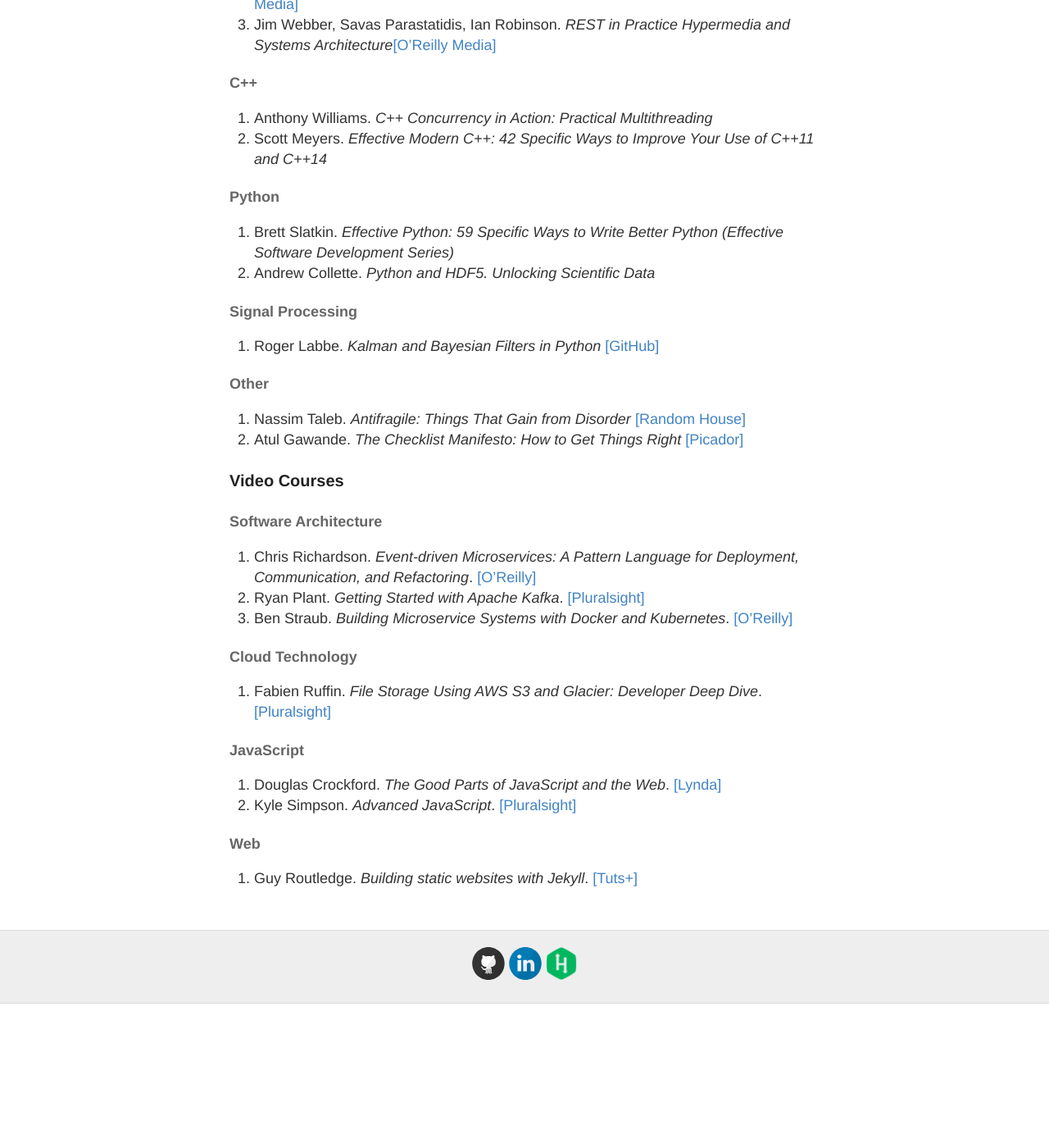
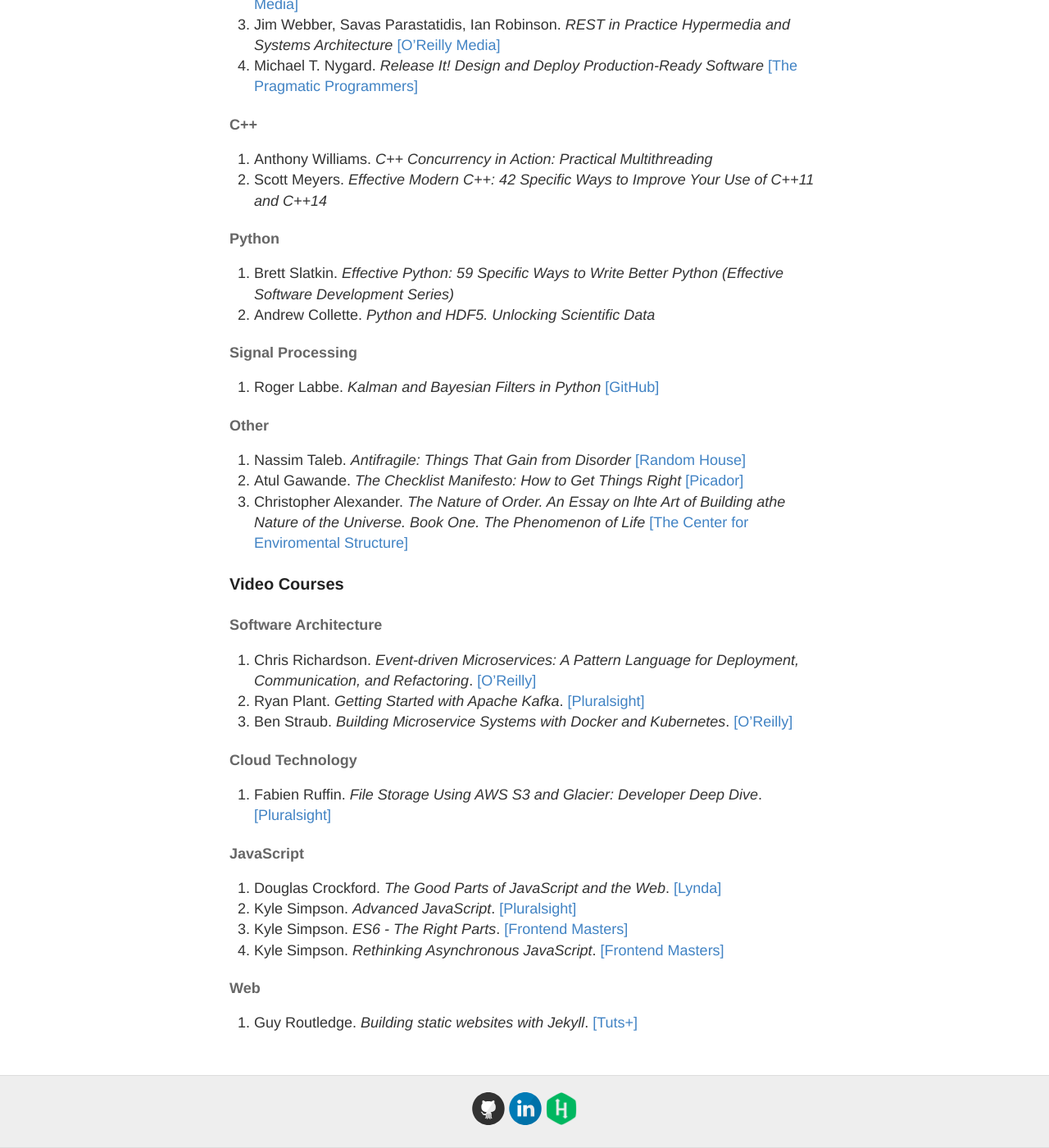
Before and after one commit to RomanKosobrodov/RomanKosobrodov.github.io, a Jekyll site: the page built from resources.md, in a window 1280 px wide and 1400 px high, scrolled down 630 px. Shown: the whole window at 82% size. Built offline with Jekyll 4.4.1, drawn with Linux system fonts in a browser that asks for light colours; before the commit the page ends 1854 px from its top, so only the background shows below that.

Commit message:
added more resources

```diff
--- a/resources.md
+++ b/resources.md
@@ -16,9 +16,10 @@
 ### Books
 
 #### Software Methodology
-1. Robert C. Martin. _Clean Code: A Handbook of Agile Software Craftsmanship_[[Prentice Hall]](https://www.amazon.com/Clean-Code-Handbook-Software-Craftsmanship/dp/0132350882)
-1. Sam Newman. _Building Microservices. Designing Fine-Grained Systems_[[O'Reilly Media]](https://www.amazon.com/Building-Microservices-Designing-Fine-Grained-Systems/dp/1491950358)
-1. Jim Webber, Savas Parastatidis, Ian Robinson. _REST in Practice Hypermedia and Systems Architecture_[[O'Reilly Media]](https://www.amazon.com/REST-Practice-Hypermedia-Systems-Architecture/dp/0596805829)
+1. Robert C. Martin. _Clean Code: A Handbook of Agile Software Craftsmanship_ [[Prentice Hall]](https://www.amazon.com/Clean-Code-Handbook-Software-Craftsmanship/dp/0132350882)
+1. Sam Newman. _Building Microservices. Designing Fine-Grained Systems_ [[O'Reilly Media]](https://www.amazon.com/Building-Microservices-Designing-Fine-Grained-Systems/dp/1491950358)
+1. Jim Webber, Savas Parastatidis, Ian Robinson. _REST in Practice Hypermedia and Systems Architecture_ [[O'Reilly Media]](https://www.amazon.com/REST-Practice-Hypermedia-Systems-Architecture/dp/0596805829)
+1. Michael T. Nygard. _Release It! Design and Deploy Production-Ready Software_ [[The Pragmatic Programmers]](https://pragprog.com/book/mnee/release-it)
 
 #### C++
 1. Anthony Williams. _C++ Concurrency in Action: Practical Multithreading_
@@ -34,7 +35,7 @@
 #### Other
 1. Nassim Taleb. _Antifragile: Things That Gain from Disorder_ [[Random House]](https://www.amazon.com/Antifragile-Things-That-Disorder-Incerto/dp/0812979680)
 1. Atul Gawande. _The Checklist Manifesto: How to Get Things Right_ [[Picador]](https://www.amazon.com/Checklist-Manifesto-How-Things-Right/dp/0312430000)
-
+1. Christopher Alexander. _The Nature of Order. An Essay on lhte Art of Building athe Nature of the Universe. Book One. The Phenomenon of Life_ [[The Center for Enviromental Structure]](https://www.patternlanguage.com/bookstore/bookshelf.html#0)
 
 ### Video Courses
 
@@ -51,6 +52,8 @@
 
 1. Douglas Crockford. _The Good Parts of JavaScript and the Web_. [[Lynda]](https://www.lynda.com/course-tutorials/Good-Parts-JavaScript-Web/604268-2.html)
 1. Kyle Simpson. _Advanced JavaScript_. [[Pluralsight]](https://www.pluralsight.com/courses/advanced-javascript)
+1. Kyle Simpson. _ES6 - The Right Parts_. [[Frontend Masters]](https://frontendmasters.com/courses/es6-right-parts/)
+1. Kyle Simpson. _Rethinking Asynchronous JavaScript_. [[Frontend Masters]](https://frontendmasters.com/courses/rethinking-async-js/)
 
 #### Web
 
```
